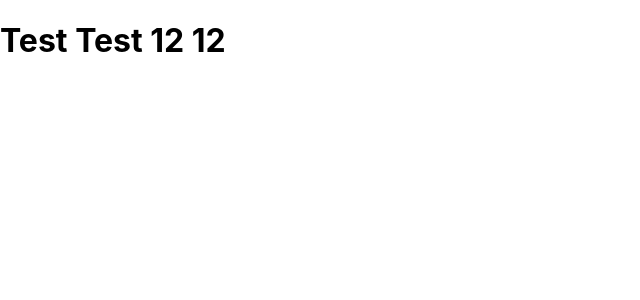
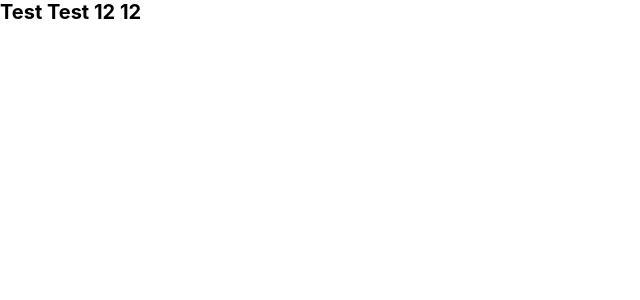
Before and after one commit to mikailsayan/capstone-project, a Next.js app: page / in a window 1280 px wide. Shown: the top 300 px of the page, without its empty margins (0-640 px from the left). Built offline with nearby package versions, Linux system fonts and the light colour scheme.

Commit message:
Set root colors in GlobalStyle

```diff
--- a/pages/_app.js
+++ b/pages/_app.js
@@ -1,7 +1,13 @@
 import '../styles/globals.css';
+import GlobalStyle from '../src/components/GlobalStyle/GlobalStyle';
 
 function MyApp({ Component, pageProps }) {
-	return <Component {...pageProps} />;
+	return (
+		<>
+			<GlobalStyle />
+			<Component {...pageProps} />
+		</>
+	);
 }
 
 export default MyApp;
--- /dev/null
+++ b/src/components/AddProject1.js
@@ -0,0 +1,3 @@
+export default function AddProject1() {
+	return;
+}
--- a/src/components/GlobalStyle/GlobalStyle.js
+++ b/src/components/GlobalStyle/GlobalStyle.js
@@ -2,19 +2,35 @@ import { createGlobalStyle } from 'styled-components';
 
 const GlobalStyle = createGlobalStyle`
 html {
-    font-size: 62.5%;
+  font-size: 62.5%;
 	font-family: -apple-system, sans-serif;
   }
 
   * {
     box-sizing: border-box;
-    margin: 0px;
-    padding: 0px;
+    margin: 0;
+    padding: 0;
   }
 
   body {
 
   }
+
+  :root {
+    --grey-color: #F0F0F0;
+    --purple-button: linear-gradient(#D274FE, #9180FF);
+    --blue-button: linear-gradient(#75EEFF, #907EFF);
+    --green-button: linear-gradient(#8CF373, #AFCCA8);
+    --red-button: linear-gradient(#FF5468, #FB9595);
+    --blue-project: #A3DDFE;
+    --purple-project: #ECA0FF;
+    --yellow-project: #FFE486;
+    --red-project: #FFA6A6;
+    --green-project: #B6FFD3;
+    --green-complex: #5EDC5C;
+    --yellow-complex: #FFE247;
+    --red-complex: #FF6464;
+  }
 `;
 
 export default GlobalStyle;
```
